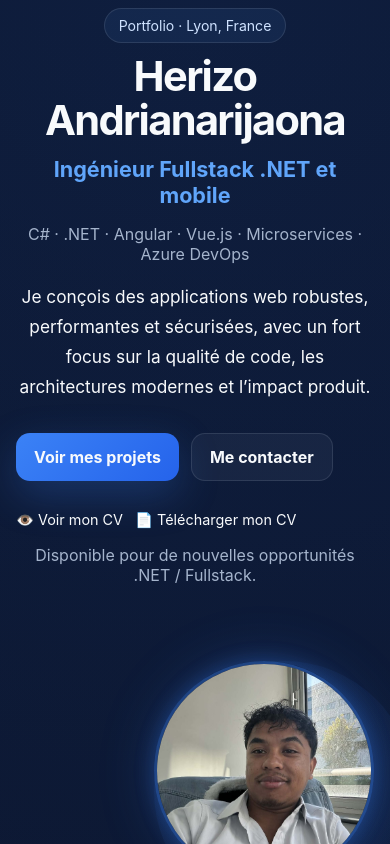
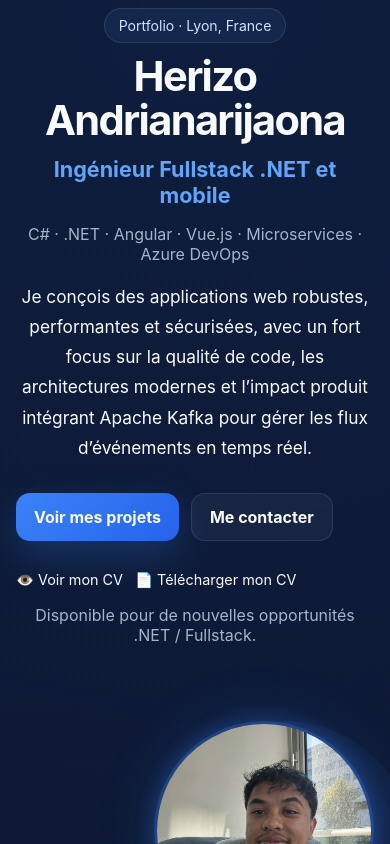
Before and after one commit to HerizoGit/Portfolio_net, a Next.js app: page / in a window 390 px wide. Shown: the top 844 px of the page. Built offline with nearby package versions, Linux system fonts and the light colour scheme.

Commit message:
update exp mobile

```diff
--- a/app/page.tsx
+++ b/app/page.tsx
@@ -259,7 +259,7 @@ export default function HomePage() {
             <span className="eyebrow">Contact</span>
             <h2>Parlons de votre prochain projet</h2>
             <p>
-              Vous recherchez un profil .NET capable d’intervenir sur l’architecture, le backend,
+              Vous recherchez un profil .NET ou mobile capable d’intervenir sur l’architecture, le backend,
               le frontend et la qualité logicielle ? Échangeons.
             </p>
             <div className="link-list">
--- a/components/data.ts
+++ b/components/data.ts
@@ -4,7 +4,7 @@ export const profile = {
   location: 'Lyon, France',
   yearsOfExperience: '6 ans d’expérience',
   summary:
-    'Je conçois des applications web robustes, performantes et sécurisées, avec un fort focus sur la qualité de code, les architectures modernes et l’impact produit.',
+    'Je conçois des applications web robustes, performantes et sécurisées, avec un fort focus sur la qualité de code, les architectures modernes et l’impact produit intégrant Apache Kafka pour gérer les flux d’événements en temps réel.',
   tagline:
     'C# · .NET · Angular · Vue.js · Microservices · Azure DevOps',
   availability: 'Disponible pour de nouvelles opportunités .NET / Fullstack.',
@@ -54,10 +54,11 @@ export const projects = [
     subtitle: 'Plateforme web et mobile de vente et location de véhicules et application de rencotre',
     period: '',
     description:
-      'Projet personnel conçu pour centraliser la vente et la location de voitures et motos dans une expérience moderneet aussi d’une rencontre entre deux personnes, performante et scalable.',
+      'Projet personnel conçu pour centraliser la vente et la location de voitures et motos dans une expérience moderneet aussi d’une rencontre entre deux personnes, performante et scalable intégrant Apache Kafka pour gérer les flux d’événements en temps réel.',
     highlights: [
       'Backend Node.js avec architecture orientée services et APIs REST',
       'Frontend React.js pour l’application web et React Native pour le mobile',
+      'Intégration de Apache Kafka pour gérer les événements métiers en temps réel',
       'Base MongoDB adaptée aux usages catalogue, annonces et transactions',
       'Déploiement et livraison continue avec Docker et GitLab CI/CD',
     ],
@@ -65,6 +66,7 @@ export const projects = [
       '+60% performance API',
       'Architecture scalable microservices',
       'Réduction latence sur requêtes critiques',
+      'Gestion des événements métiers en temps réel et communication asynchrone entre microservices',
     ],
     links: [
       { label: 'Voir le site', href: 'https://www.autohub.mg' },
@@ -164,6 +166,7 @@ export const architectures = [
       'Services indépendants (User, Vehicle, Booking)',
       'Backend Node.js avec APIs REST',
       'MongoDB (NoSQL)',
+      'Evènement en temps réel et communication asynchrone entre service',
       'CI/CD GitLab',
       'Docker pour le déploiement',
     ],
```
